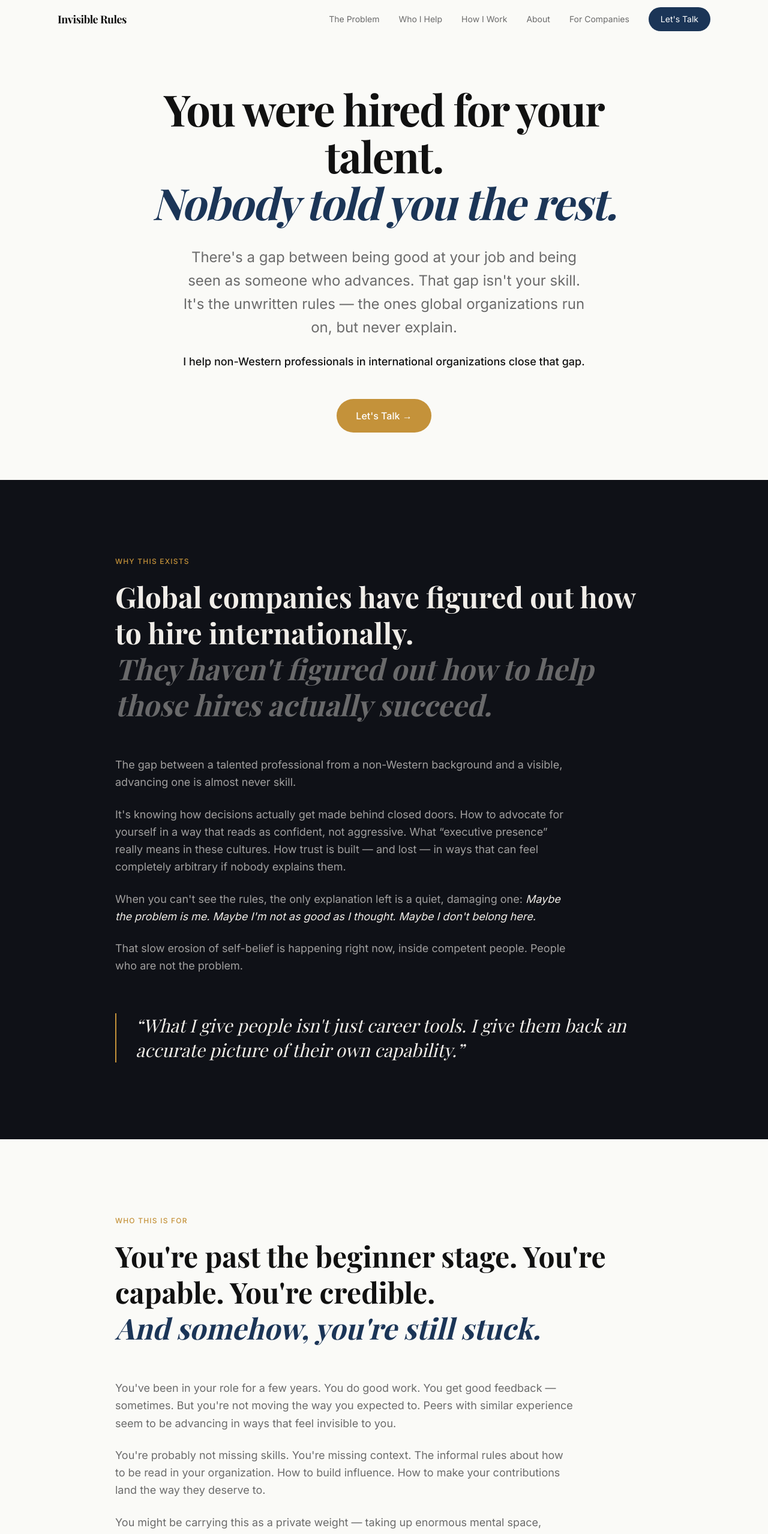
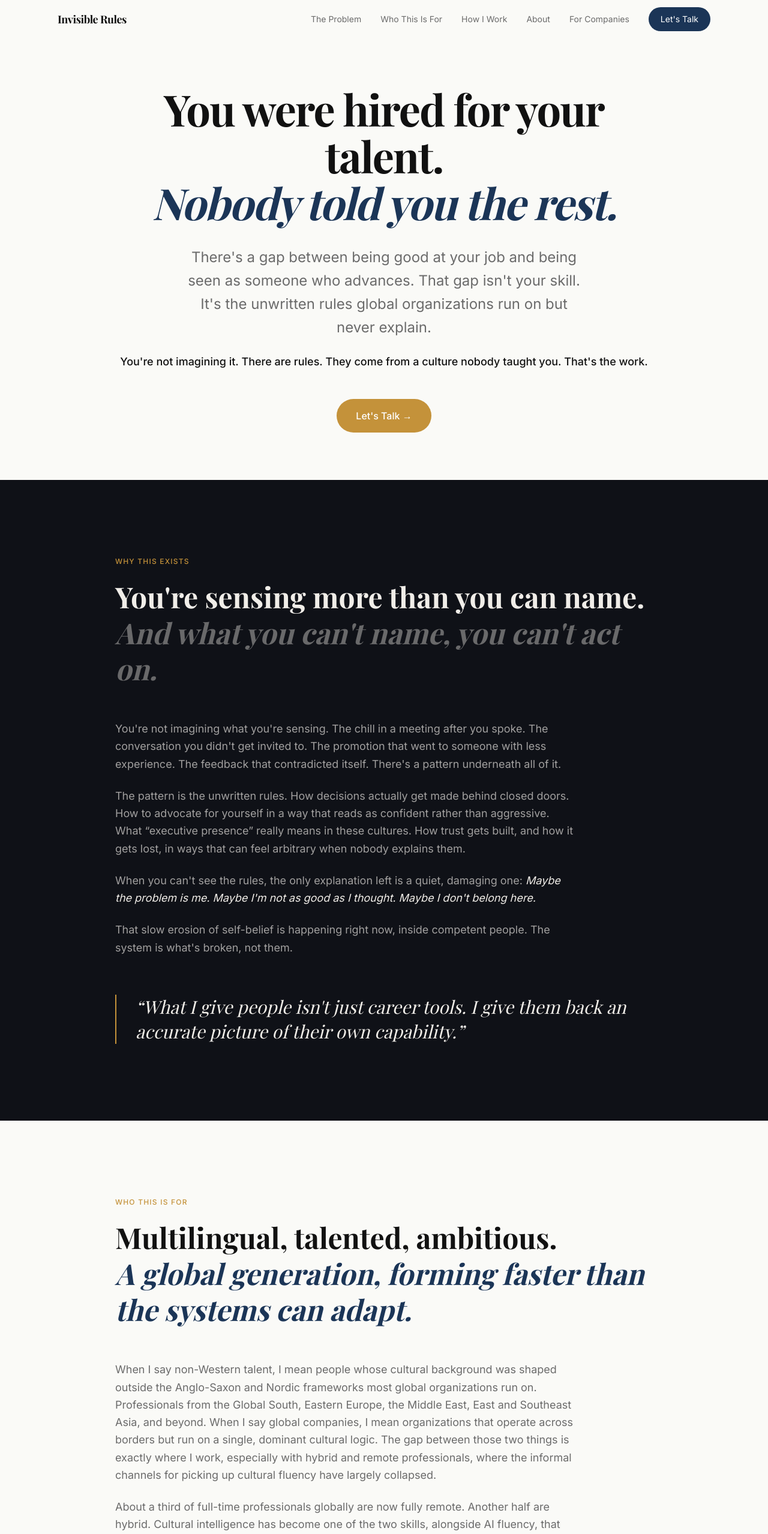
Before and after one commit to biljanatasetovikj-boop/InvisibleRules, a Next.js app: page / in a window 1280 px wide. Shown: the top 2557 px of the page at 60% size. Built offline with nearby package versions, Linux system fonts and the light colour scheme; a web font is replaced by a local one.

Commit message:
vtor commit

```diff
--- a/components/Contact.tsx
+++ b/components/Contact.tsx
@@ -56,9 +56,9 @@ export default function Contact() {
             I&apos;m not here to sell you a package. I&apos;m here to understand
             what you&apos;re navigating and tell you honestly whether I can help.
             If you&apos;re a professional who&apos;s been quietly wondering why
-            things aren&apos;t moving the way they should — or a company watching
-            international talent stall — reach out. Let&apos;s figure out
-            what&apos;s actually going on.
+            things aren&apos;t moving the way they should, or a company watching
+            international talent stall, reach out. Let&apos;s figure out
+            what&apos;s going on.
           </p>
         </FadeIn>
 
--- a/components/ForCompanies.tsx
+++ b/components/ForCompanies.tsx
@@ -21,12 +21,29 @@ export default function ForCompanies() {
         </FadeIn>
 
         <FadeIn delay={0.1}>
-          <p className="text-xl text-white/70 leading-relaxed mb-10 max-w-2xl">
-            Depending on your situation, we might work together through a
-            focused workshop, an ongoing training program for your international
-            team members, or a combination. This is early-stage, high-touch work
-            — I take on a small number of company clients at a time.
-          </p>
+          <div className="space-y-6 text-xl text-white/70 leading-relaxed mb-10 max-w-2xl">
+            <p>
+              Cultural friction isn&apos;t a soft problem. It quietly drives
+              down performance and pushes good people out, long before HR sees
+              the resignation email.
+            </p>
+            <p>
+              And it&apos;s getting harder, not easier. Hybrid work multiplies
+              cross-cultural interactions while shrinking the time anyone has
+              to read each other. The informal channels where international
+              hires used to pick up the rules have collapsed. Workers with
+              strong cultural intelligence are now twice as likely to be
+              promoted. The companies that build this skill into their teams
+              retain their international hires. The ones that don&apos;t, lose
+              them.
+            </p>
+            <p>
+              Depending on what you&apos;re seeing, we work together through a
+              focused workshop, an ongoing training program for your
+              international team, or both. Early-stage, high-touch work. I
+              take on a small number of company clients at a time.
+            </p>
+          </div>
           <a
             href="#lets-talk"
             className="inline-flex items-center gap-2 border border-white/30 text-white text-base font-medium px-8 py-4 rounded-full hover:bg-white/10 transition-colors"
--- a/components/Hero.tsx
+++ b/components/Hero.tsx
@@ -27,8 +27,7 @@ export default function Hero() {
         >
           There&apos;s a gap between being good at your job and being seen as
           someone who advances. That gap isn&apos;t your skill. It&apos;s the
-          unwritten rules — the ones global organizations run on, but never
-          explain.
+          unwritten rules global organizations run on but never explain.
         </motion.p>
 
         <motion.p
@@ -37,7 +36,7 @@ export default function Hero() {
           transition={{ duration: 0.8, delay: 0.27, ease }}
           className="text-base md:text-lg font-medium text-[#111111] mb-12"
         >
-          I help non-Western professionals in international organizations close that gap.
+          You&apos;re not imagining it. There are rules. They come from a culture nobody taught you. That&apos;s the work.
         </motion.p>
 
         <motion.div
--- a/components/HowIWork.tsx
+++ b/components/HowIWork.tsx
@@ -1,21 +1,17 @@
 import FadeIn from "./FadeIn";
 
-const cohortAreas = [
+const cohortPillars = [
   {
-    label: "Mindset Outcomes",
-    text: "Separate cultural friction from your actual performance — and rebuild an accurate picture of your own capability. Hold it steady even when the environment doesn't reflect it back.",
+    label: "Read the room you're in",
+    text: "You learn to see what's shaping decisions in your organization. How trust gets built, how visibility happens, what 'executive presence' looks like in your specific culture. Once you can see the system, you stop guessing how to operate inside it.",
   },
   {
-    label: "Immediate Skills",
-    text: "Make your contributions visible. Advocate for yourself in ways that land as assured, not aggressive. Read the room — the informal signals, real decision-making dynamics, unspoken hierarchies.",
+    label: "Know what drives your work",
+    text: "We work out what's actually driving you, what kind of career fits the person you are, and what you want to be known for. The kind of career work most advice skips entirely.",
   },
   {
-    label: "Long-term Outcomes",
-    text: "Build the professional presence that gets you considered for things before you have to ask. Stop spending mental energy decoding the environment and start spending it on work that actually advances you.",
-  },
-  {
-    label: "Business Outcomes",
-    text: "Higher visibility with the people who influence your path. Stronger positioning for promotions, raises, and expanded responsibilities. Contributing at the level you were always capable of.",
+    label: "Build the bridge between them",
+    text: "What you've learned about your organization and what you've learned about yourself only matter if you can use both. So we work on using both, with strategy and cultural fluency, in a way that stays useful as workplaces and norms keep changing.",
   },
 ];
 
@@ -31,13 +27,13 @@ export default function HowIWork() {
             This isn&apos;t generic career advice.
             <br />
             <span className="italic">
-              This is specific, earned, cultural intelligence.
+              It&apos;s cultural intelligence, earned by living it.
             </span>
           </h2>
           <p className="text-lg text-[#6B6B6B] mb-16 max-w-2xl leading-relaxed">
             I work with non-Western professionals and the organizations that
-            employ them through three different formats — depending on where you
-            are and what you need.
+            employ them, in three different formats. Which one fits depends on
+            where you are and what you need.
           </p>
         </FadeIn>
 
@@ -53,14 +49,14 @@ export default function HowIWork() {
               </h3>
               <div className="space-y-4 text-[#6B6B6B] leading-relaxed flex-1">
                 <p>
-                  Private advisory sessions where we look at your specific
-                  situation — your organization, your role, the dynamics
-                  you&apos;re navigating — and build a clear picture of
-                  what&apos;s actually happening and what to do about it.
+                  Private advisory sessions. We look at your specific situation:
+                  your organization, your role, the dynamics you&apos;re
+                  navigating. From there we build a clear picture of what&apos;s
+                  happening and what to do about it.
                 </p>
                 <p>
                   This is for you if you want a thought partner who understands
-                  the cultural layer, not just the career advice.
+                  the cultural layer beneath the career mechanics.
                 </p>
               </div>
               <a
@@ -81,32 +77,30 @@ export default function HowIWork() {
                 </span>
               </div>
               <p className="text-xs uppercase tracking-widest text-[#C4923A] font-medium mb-2 mt-2">
-                For non-Western professionals ready to accelerate — together
+                For professionals ready to stop navigating alone
               </p>
               <h3 className="font-serif text-2xl font-bold text-[#111111] mb-1">
                 Global Cohort Program
               </h3>
               <p className="font-serif text-xl italic text-[#1B3557] mb-6">
-                Stop navigating alone.
+                Read the room. Show up as yourself. Move on your terms.
               </p>
               <p className="text-[#6B6B6B] leading-relaxed mb-8">
-                A structured program for non-Western professionals working
-                inside global companies who are done with quiet stalling and
-                ready to move. You&apos;ll work through the invisible rules
-                alongside a cohort of peers who understand exactly what
-                you&apos;re up against — because they&apos;re in it too.
+                A structured program for professionals navigating global
+                organizations, alongside a cohort that&apos;s in the same
+                terrain.
               </p>
 
               <div className="space-y-5 flex-1">
-                {cohortAreas.map((area) => (
-                  <div key={area.label} className="flex gap-3">
+                {cohortPillars.map((pillar) => (
+                  <div key={pillar.label} className="flex gap-3">
                     <div className="w-1.5 h-1.5 rounded-full bg-[#C4923A] mt-2 flex-shrink-0" />
                     <div>
                       <span className="font-semibold text-[#111111] text-sm">
-                        {area.label}:{" "}
+                        {pillar.label}.{" "}
                       </span>
                       <span className="text-[#6B6B6B] text-sm leading-relaxed">
-                        {area.text}
+                        {pillar.text}
                       </span>
                     </div>
                   </div>
@@ -141,7 +135,7 @@ export default function HowIWork() {
                 <p>
                   A tailored workshop or training program for companies where
                   cultural friction is quietly undermining the performance of
-                  international hires. I work with your team — HR, managers, or
+                  international hires. I work with your team: HR, managers, or
                   the international employees themselves.
                 </p>
                 <p>
@@ -149,7 +143,7 @@ export default function HowIWork() {
                   working session that produces real behavioral shifts on both
                   sides: international employees who understand the rules better,
                   and local managers who understand what their international
-                  colleagues are actually navigating.
+                  colleagues are navigating.
                 </p>
               </div>
               <a
--- a/components/Nav.tsx
+++ b/components/Nav.tsx
@@ -5,7 +5,7 @@ import { motion, AnimatePresence } from "framer-motion";
 
 const links = [
   { label: "The Problem", href: "#the-problem" },
-  { label: "Who I Help", href: "#who-i-help" },
+  { label: "Who This Is For", href: "#who-i-help" },
   { label: "How I Work", href: "#how-i-work" },
   { label: "About", href: "#about" },
   { label: "For Companies", href: "#for-companies" },
--- a/components/Problem.tsx
+++ b/components/Problem.tsx
@@ -12,10 +12,10 @@ export default function Problem() {
             Why This Exists
           </p>
           <h2 className="font-serif text-3xl md:text-4xl lg:text-5xl font-bold leading-tight mb-14">
-            Global companies have figured out how to hire internationally.
+            You&apos;re sensing more than you can name.
             <br />
             <span className="text-[#F0EDE8]/40 italic">
-              They haven&apos;t figured out how to help those hires actually succeed.
+              And what you can&apos;t name, you can&apos;t act on.
             </span>
           </h2>
         </FadeIn>
@@ -23,15 +23,19 @@ export default function Problem() {
         <FadeIn delay={0.1}>
           <div className="space-y-6 text-lg text-[#F0EDE8]/65 leading-relaxed max-w-3xl">
             <p>
-              The gap between a talented professional from a non-Western background
-              and a visible, advancing one is almost never skill.
+              You&apos;re not imagining what you&apos;re sensing. The chill in a
+              meeting after you spoke. The conversation you didn&apos;t get
+              invited to. The promotion that went to someone with less experience.
+              The feedback that contradicted itself. There&apos;s a pattern
+              underneath all of it.
             </p>
             <p>
-              It&apos;s knowing how decisions actually get made behind closed doors.
-              How to advocate for yourself in a way that reads as confident, not
-              aggressive. What &ldquo;executive presence&rdquo; really means in these
-              cultures. How trust is built — and lost — in ways that can feel
-              completely arbitrary if nobody explains them.
+              The pattern is the unwritten rules. How decisions actually get made
+              behind closed doors. How to advocate for yourself in a way that
+              reads as confident rather than aggressive. What &ldquo;executive
+              presence&rdquo; really means in these cultures. How trust gets
+              built, and how it gets lost, in ways that can feel arbitrary when
+              nobody explains them.
             </p>
             <p>
               When you can&apos;t see the rules, the only explanation left is a quiet,
@@ -43,7 +47,7 @@ export default function Problem() {
             </p>
             <p>
               That slow erosion of self-belief is happening right now, inside
-              competent people. People who are not the problem.
+              competent people. The system is what&apos;s broken, not them.
             </p>
           </div>
         </FadeIn>
--- a/components/WhoIHelp.tsx
+++ b/components/WhoIHelp.tsx
@@ -12,10 +12,10 @@ export default function WhoIHelp() {
             Who This Is For
           </p>
           <h2 className="font-serif text-3xl md:text-4xl lg:text-5xl font-bold leading-tight mb-14 text-[#111111]">
-            You&apos;re past the beginner stage. You&apos;re capable. You&apos;re credible.
+            Multilingual, talented, ambitious.
             <br />
             <span className="italic text-[#1B3557]">
-              And somehow, you&apos;re still stuck.
+              A global generation, forming faster than the systems can adapt.
             </span>
           </h2>
         </FadeIn>
@@ -23,24 +23,29 @@ export default function WhoIHelp() {
         <FadeIn delay={0.1}>
           <div className="space-y-6 text-lg text-[#6B6B6B] leading-relaxed max-w-3xl">
             <p>
-              You&apos;ve been in your role for a few years. You do good work. You
-              get good feedback — sometimes. But you&apos;re not moving the way you
-              expected to. Peers with similar experience seem to be advancing in
-              ways that feel invisible to you.
+              When I say non-Western talent, I mean people whose cultural
+              background was shaped outside the Anglo-Saxon and Nordic
+              frameworks most global organizations run on. Professionals from
+              the Global South, Eastern Europe, the Middle East, East and
+              Southeast Asia, and beyond. When I say global companies, I mean
+              organizations that operate across borders but run on a single,
+              dominant cultural logic. The gap between those two things is
+              exactly where I work, especially with hybrid and remote
+              professionals, where the informal channels for picking up
+              cultural fluency have largely collapsed.
             </p>
             <p>
-              You&apos;re probably not missing skills. You&apos;re missing context. The
-              informal rules about how to be read in your organization. How to
-              build influence. How to make your contributions land the way they
-              deserve to.
-            </p>
-            <p>
-              You might be carrying this as a private weight — taking up enormous
-              mental space, affecting your income, affecting your confidence,
-              affecting whether you stay or leave a place that actually needs you.
+              About a third of full-time professionals globally are now fully
+              remote. Another half are hybrid. Cultural intelligence has become
+              one of the two skills, alongside AI fluency, that decide who
+              advances. Workers with high cultural intelligence are twice as
+              likely to be promoted. The middle is hollowing out fast.
             </p>
             <p className="text-[#111111] font-medium text-xl">
-              This is the work I do with you.
+              If you&apos;re navigating one of these systems and you feel like
+              you&apos;re missing the unwritten rules. How you get read in
+              your organization. How influence builds. What makes a
+              contribution land the way it should. This work was built for you.
             </p>
           </div>
         </FadeIn>
```
Also changed, not shown: components/About.tsx (+10 -8 lines).
